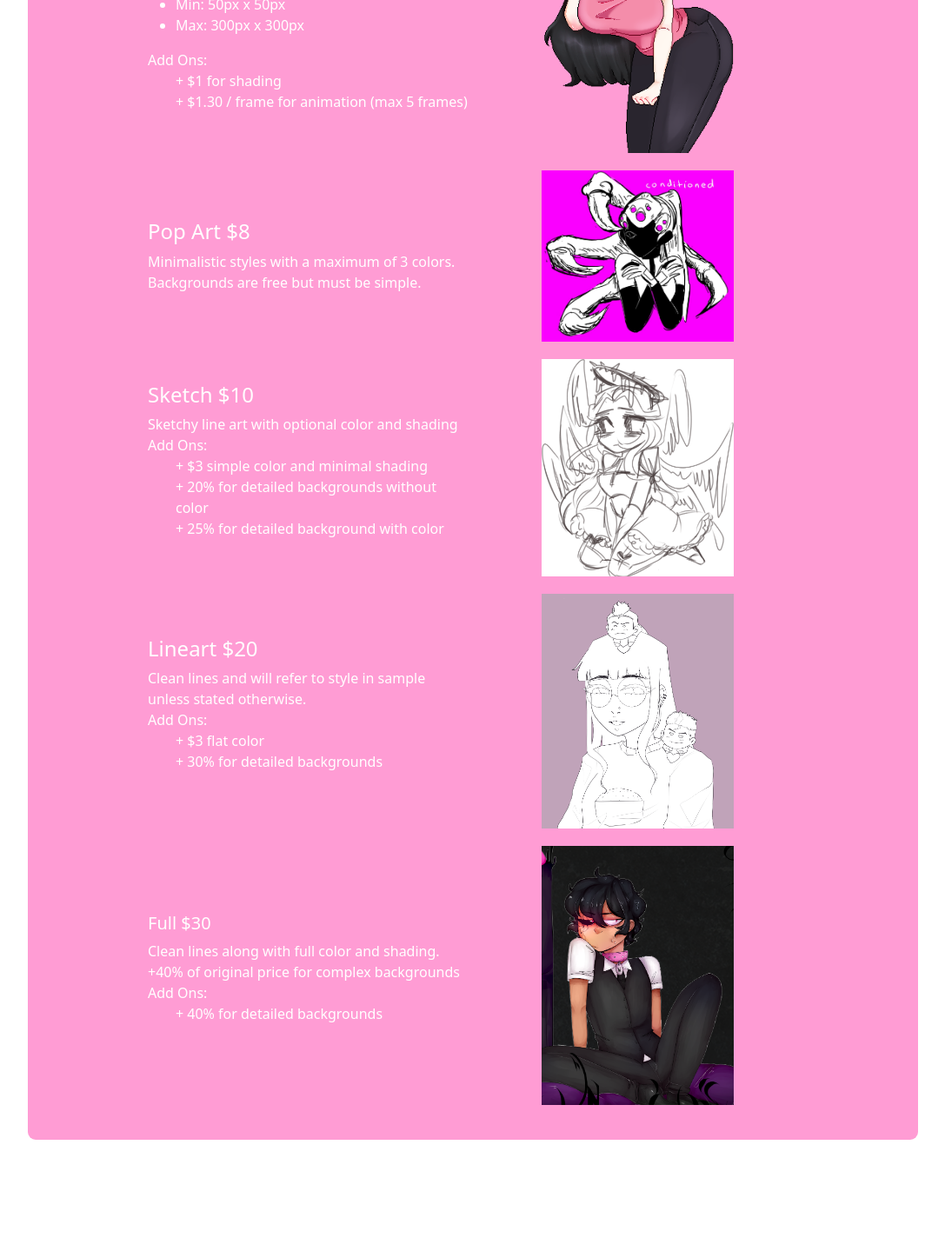
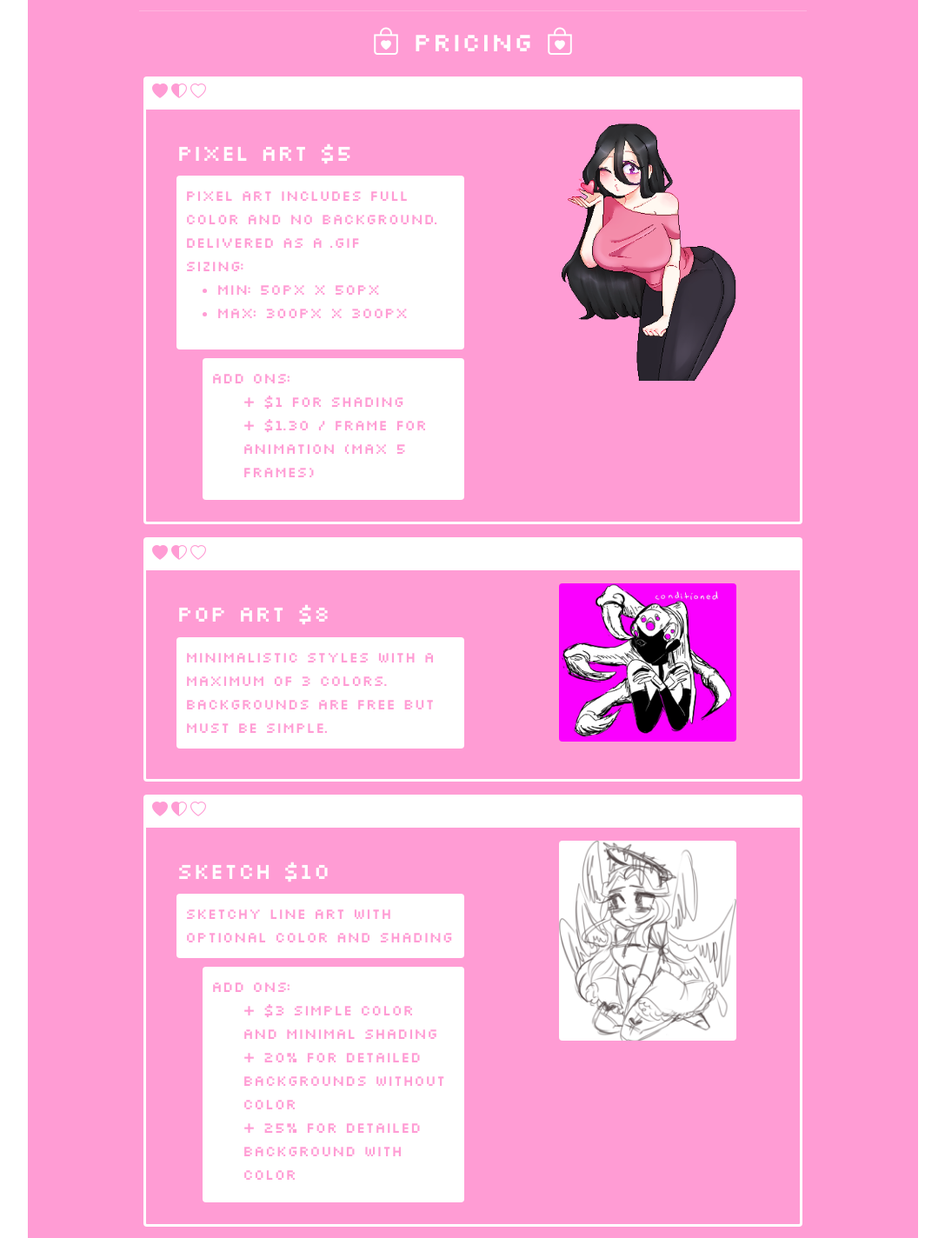
Before and after one commit to chaydotgit/pyupew-website, an Angular app: page /commissions in a window 1280 px wide. Shown: the part 1080-2504 px from the top of the page at 87% size, without its empty margins (96-1183 px from the left). Built offline with nearby package versions, Linux system fonts and the light colour scheme; a web font is replaced by a local one.

Commit message:
added process and template to commissions, changed up format

```diff
--- a/src/app/commissions/commissions.component.css
+++ b/src/app/commissions/commissions.component.css
@@ -19,7 +19,7 @@
   color: white;
   background-color: #ff9cd4;
   padding: 30px 30px 30px;
-  margin: 20px 5% 40px;
+  margin: 20px 40px 20px;
   border-radius: 9px;
 }
 
@@ -52,17 +52,35 @@ h3 {
   font-family: silkscreennormal;
 }
 
+h4 {
+  font-family: silkscreennormal;
+}
+
+.option-top {
+  text-align: left;
+  letter-spacing: 4px;
+  padding: 4px 10px 4px;
+  margin: 10px 5px 0px;
+  background: white;
+  color: #ff9cd4;
+  border-top-left-radius: 4px;
+  border-top-right-radius: 4px;
+}
+
 .option {
-  margin: 5px 5px 5px;
+  border: 3px solid white;
+  border-bottom-left-radius: 4px;
+  border-bottom-right-radius: 4px;
+  margin: 0px 5px 5px;
   display: flex;
   flex-direction: column;
-  align-items: center;
+  align-items: flex-start;
 }
 
 .desc-item {
   width: 100%;
   text-align: left;
-  padding: 5px 5px 5px;
+  padding: 15px 15px 5px;
   display: flex;
   flex-direction: column;
 }
@@ -75,8 +93,77 @@ h3 {
   align-items: center;
 }
 
+.description {
+  background-color: white;
+  color: #ff9cd4;
+  font-family: silkscreennormal;
+  padding: 10px 10px 10px;
+  margin-bottom: 10px;
+  border-radius: 4px;
+}
+
+.add-on {
+  background-color: white;
+  color: #ff9cd4;
+  font-family: silkscreennormal;
+  padding: 10px 10px 0px;
+  margin-left: 30px;
+  border-radius: 4px;
+}
+
 img {
   width: 100%;
+  border-radius: 4px;
+  margin: 10px 0px 10px;
+}
+
+.process {
+  font-family: silkscreennormal;
+  font-size: 10px;
+  display: flex;
+  align-items: center;
+  justify-content: center;
+  padding-bottom: 10px;
+}
+
+.process-icon {
+  font-size: 20px;
+}
+
+.process-item {
+  display: inline-block;
+}
+
+.process-arrow {
+  font-size: 20px;
+}
+
+.process-description {
+  text-align: left;
+  font-size: 18px;
+}
+
+.template-top {
+  text-align: left;
+  letter-spacing: 4px;
+  padding: 4px 10px 4px;
+  margin: 10px 5px 0px;
+  background: white;
+  color: #ff9cd4;
+  font-family: silkscreennormal;
+  border-top-left-radius: 4px;
+  border-top-right-radius: 4px;
+}
+
+.template {
+  border: 3px solid white;
+  border-bottom-left-radius: 4px;
+  border-bottom-right-radius: 4px;
+  margin: 0px 5px 5px;
+  padding: 10px 20px 0px;
+  display: flex;
+  text-align: left;
+  font-size: 20px;
 }
 
 @media screen and (min-width: 600px) {
@@ -84,15 +171,21 @@ img {
     margin: 20px 20%;
   }
 
-  .commissions {
-    margin: 20px 5% 40px;
-    padding: 30px 20% 30px;
-  }
-
   img {
     width: 100%;
   }
 
+  .process {
+    font-size: 14px;
+  }
+
+  .process-icon {
+    font-size: 24px;
+  }
+
+  .process-arrow {
+    font-size: 24px;
+  }
 }
 
 @media screen and (min-width: 800px) {
@@ -101,7 +194,7 @@ img {
   }
 
   .commissions {
-    margin: 20px 10% 40px;
+    margin: 20px 10% 20px;
     padding: 30px 10% 30px;
   }
 
@@ -109,6 +202,17 @@ img {
     width: 50%;
   }
 
+  .process {
+    font-size: 18px;
+  }
+
+  .process-icon {
+    font-size: 32px;
+  }
+
+  .process-arrow {
+    font-size: 32px;
+  }
 }
 
 @media screen and (min-width: 1280px) {
@@ -120,8 +224,18 @@ img {
     flex-direction: row;
   }
 
+  .desc-item {
+    margin: 20px;
+  }
+
   img {
     width: 60%;
   }
 
 }
+
+@media screen and (min-width: 1920px) {
+  .commissions {
+    margin: 20px 300px 20px;
+  }
+}
--- a/src/app/commissions/commissions.component.html
+++ b/src/app/commissions/commissions.component.html
@@ -3,7 +3,9 @@
 </div>
 
 <div class="commissions text-center">
-  <h2>OPEN</h2>
+  <h2>STATUS:</h2>
+  <h2>OPEN <i class="bi bi-sun"></i></h2>
+  <h2>CLOSED <i class="bi bi-moon-stars"></i></h2>
 
   <hr>
 
@@ -22,6 +24,8 @@
       <td>OPEN</td>
     </tr>
   </table>
+
+  <hr>
 
   <h3><i class="bi bi-stars"></i> Rules & Info <i class="bi bi-stars"></i></h3>
   <div class="rules">
@@ -45,11 +49,19 @@
 
   <hr>
 
-  <h3><i class="bi bi-coin"></i> Pricing <i class="bi bi-coin"></i></h3>
+  <h3>
+    <i class="bi bi-bag-heart"></i> Pricing <i class="bi bi-bag-heart"></i>
+  </h3>
 
+  <div class="option-top">
+    <i class="bi bi-heart-fill"></i>
+    <i class="bi bi-heart-half"></i>
+    <i class="bi bi-heart"></i>
+  </div>
   <div class="option">
     <div class="desc-item">
       <h4>Pixel Art $5</h4>
+      <div class="description">
         Pixel art includes full color and no background. Delivered as a .gif
         <br>
         Sizing:
@@ -57,11 +69,15 @@
           <li>Min: 50px x 50px</li>
           <li>Max: 300px x 300px</li>
         </ul>
+      </div>
+
+      <div class="add-on">
         Add Ons:
         <ul style="list-style-type:none;">
           <li>+ $1 for shading</li>
           <li>+ $1.30 / frame for animation (max 5 frames)</li>
         </ul>
+      </div>
     </div>
 
     <div class="example-item">
@@ -69,21 +85,38 @@
     </div>
   </div>
 
+  <div class="option-top">
+    <i class="bi bi-heart-fill"></i>
+    <i class="bi bi-heart-half"></i>
+    <i class="bi bi-heart"></i>
+  </div>
   <div class="option">
     <div class="desc-item">
       <h4>Pop Art $8</h4>
+
+      <div class="description">
         Minimalistic styles with a maximum of 3 colors. Backgrounds are free but must be simple.
       </div>
+    </div>
+
     <div class="example-item">
       <img src="assets/images/popart.jpg">
     </div>
   </div>
 
+  <div class="option-top">
+    <i class="bi bi-heart-fill"></i>
+    <i class="bi bi-heart-half"></i>
+    <i class="bi bi-heart"></i>
+  </div>
   <div class="option">
     <div class="desc-item">
       <h4>Sketch $10</h4>
+      <div class="description">
         Sketchy line art with optional color and shading
-      <br>
+      </div>
+
+      <div class="add-on">
         Add Ons:
         <ul style="list-style-type:none;">
           <li>+ $3 simple color and minimal shading</li>
@@ -91,41 +124,154 @@
           <li>+ 25% for detailed background with color</li>
         </ul>
       </div>
+    </div>
+
     <div class="example-item">
       <img src="assets/images/sketch.png">
     </div>
   </div>
 
+  <div class="option-top">
+    <i class="bi bi-heart-fill"></i>
+    <i class="bi bi-heart-half"></i>
+    <i class="bi bi-heart"></i>
+  </div>
   <div class="option">
     <div class="desc-item">
       <h4>Lineart $20</h4>
+      <div class="description">
         Clean lines and will refer to style in sample unless stated otherwise.
-      <br>
+      </div>
+
+      <div class="add-on">
         Add Ons:
         <ul style="list-style-type:none;">
           <li>+ $3 flat color</li>
           <li>+ 30% for detailed backgrounds</li>
         </ul>
       </div>
+    </div>
+
     <div class="example-item">
       <img src="assets/images/lineart.png">
     </div>
   </div>
 
+  <div class="option-top">
+    <i class="bi bi-heart-fill"></i>
+    <i class="bi bi-heart-half"></i>
+    <i class="bi bi-heart"></i>
+  </div>
   <div class="option">
     <div class="desc-item">
-      <h5>Full $30</h5>
+      <h4>Full $30</h4>
+
+      <div class="description">
         Clean lines along with full color and shading.
-      +40% of original price for complex backgrounds
-      <br>
+      </div>
+
+      <div class="add-on">
         Add Ons:
         <ul style="list-style-type:none;">
           <li>+ 40% for detailed backgrounds</li>
         </ul>
       </div>
+    </div>
+
     <div class="example-item">
       <img src="assets/images/full.jpg">
     </div>
   </div>
 
+  <hr>
+
+  <h3>The Process</h3>
+  <div class="process">
+    <div class="process-item">
+      <i class="process-icon bi bi-postcard-heart"></i>
+      <div class="process-text">Inquiry</div>
     </div>
+
+    <i class="process-arrow bi bi-heart-arrow"></i>
+
+    <div class="process-item">
+      <i class="process-icon bi bi-hand-thumbs-up"></i>
+      <div class="process-text">Agreement</div>
+    </div>
+
+    <i class="process-arrow bi bi-heart-arrow"></i>
+
+    <div class="process-item">
+      <i class="process-icon bi bi-pen"></i>
+      <div class="process-text">Creation</div>
+    </div>
+
+    <i class="process-arrow bi bi-heart-arrow"></i>
+
+    <div class="process-item">
+      <i class="process-icon bi bi-currency-dollar"></i>
+      <div class="process-text">Payment</div>
+    </div>
+
+    <i class="process-arrow bi bi-heart-arrow"></i>
+
+    <div class="process-item">
+      <i class="process-icon bi bi-envelope-paper-heart"></i>
+      <div class="process-text">Delivery</div>
+    </div>
+  </div>
+
+  <div class="process-description">
+    <ol>
+      <li>
+        <span style="font-weight: bold">Inquiry:</span> During the inquiry phase, you will contact me and provide the information needed in order to create your commission.
+        Below there is a template that you can fill out to streamline the process and make it easier!
+      </li>
+      <li>
+        <span style="font-weight: bold">Agreement:</span> I will review your commission request. I will discuss the request with you and what I am able and not able
+        to do if needed. Once we reach an agreement on the content of the commission and the price, I will be able to start your commission!
+        Throughout this I have the right to decline your request at any time.
+      </li>
+      <li>
+        <span style="font-weight: bold">Creation:</span> Throughout the creation of your commission, I will update you for approval and ask questions regarding the
+        content if necessary. This phase also includes revisions if there is something you are not happy with.
+      </li>
+      <li>
+        <span style="font-weight: bold">Payment:</span> Payment is needed before the commission is finished in order to receive the final product. I take payment through
+        (insert payment methods here)
+      </li>
+      <li>
+        <span style="font-weight: bold">Delivery:</span> Once payment is received and you are happy with your commission, you will receive the artwork in (insert file format here)!
+      </li>
+    </ol>
+  </div>
+
+  <hr>
+
+  <h3>Request a Commission</h3>
+  <p>
+    To request a commission, contact me through any of the following
+  </p>
+  <p>
+    To make the process easier, please have this information ready when requesting to make discussion regarding the commission easier!
+    Feel free to copy and paste this template when inquiring from me.
+  </p>
+
+  <div class="template-top">
+    <i class="bi bi-heart-fill"></i>
+    <i class="bi bi-heart-half"></i>
+    <i class="bi bi-heart"></i>
+    Commission Request Template
+  </div>
+  <div class="template">
+    <ul>
+      <li>Your Email / Discord:</li>
+      <li>Commission Type (Pixel, Pop Art, Sketch, Lineart, Full: </li>
+      <li>Number of Characters: </li>
+      <li>Detailed Background (Yes/No): </li>
+      <li>Basic Commission Description: </li>
+      <li>Reference Images: </li>
+    </ul>
+  </div>
+
+</div>
--- a/src/app/home/home.component.css
+++ b/src/app/home/home.component.css
@@ -6,7 +6,7 @@
   color: white;
   background-color: #ff9cd4;
   padding: 30px 30px 30px;
-  margin: 20px 40px;
+  margin: 20px 40px 20px;
   border-radius: 9px;
 }
 
@@ -20,12 +20,6 @@ h2 {
   padding-left: 4px;
 }
 
-@media screen and (min-width: 800px) {
-  .welcome {
-    padding: 30px 100px 30px;
-    margin: 20px 300px;
-  }
-}
 
 hr.rounded {
   border-top: 2px solid white;
@@ -36,7 +30,7 @@ hr.rounded {
 .profile-img {
   width: 300px;
   border-radius: 8px;
-  margin: 1px auto 10px;
+  margin-bottom: 20px;
 }
 
 .socials {
@@ -69,3 +63,17 @@ hr.rounded {
   font-size: 20px;
   cursor: pointer;
 }
+
+@media screen and (min-width: 800px) {
+  .welcome {
+    padding: 30px 40px 30px;
+    margin: 20px 100px;
+  }
+}
+
+@media screen and (min-width: 1280px) {
+  .welcome {
+    padding: 30px 40px 30px;
+    margin: 20px 300px;
+  }
+}
--- a/src/app/home/home.component.html
+++ b/src/app/home/home.component.html
@@ -11,15 +11,21 @@
 
   <hr class="rounded">
 
+  <h2 class="text-center">Latest Sticker Release!</h2>
+  <img src="assets/images/sticker.jpg" style="width:300px;">
+
+  <hr class="rounded">
+
   <div class="socials text-center">
     <h2>Socials</h2>
-    <a href="https://twitter.com/pyupew" class="fa fa-twitter"></a>
-    <a href="https://twitter.com/pyupew" class="fa fa-instagram"></a>
-    <a href="https://twitter.com/pyupew" class="fa fa-tumblr"></a>
+    <a href="https://twitter.com/pyupew" class="fa fa-twitter" target="_blank"></a>
+    <a href="https://www.instagram.com/pyupew/?hl=en" class="fa fa-instagram" target="_blank"></a>
+    <a href="https://pyupew.tumblr.com/" class="fa fa-tumblr" target="_blank"></a>
+    <a href= "https://www.deviantart.com/pyupew" class="fa fa-deviantart" target="_blank"></a>
   </div>
 
   <hr class="rounded">
 
-  <div class="contact-button">Contact Me <i class="bi bi-envelope-heart"></i></div>
+  <div class="contact-button" (click)="open()">Contact Me <i class="bi bi-envelope-heart"></i></div>
 
 </div>
--- a/src/app/home/home.component.ts
+++ b/src/app/home/home.component.ts
@@ -1,4 +1,28 @@
 import { Component, OnInit } from '@angular/core';
+import { NgbActiveModal, NgbModal } from "@ng-bootstrap/ng-bootstrap";
+
+@Component({
+  selector: 'contact-modal',
+  template: `
+    <div class="modal-header">
+      <div class="modal-title">Contact</div>
+      <button type="button" class="btn-close" aria-label="Close" (click)="activeModal.dismiss('Cross click')"></button>
+    </div>
+    <div class="modal-body text-center">
+      Contact me through the information below!
+      <div class="social-links">
+        <i class="bi bi-envelope-heart"> hazelsolares@gmail.com</i>
+        <i class="bi bi-discord"> @pyu#7518</i>
+      </div>
+
+    </div>
+  `,
+})
+
+export class ContactModalContent {
+  constructor(public activeModal: NgbActiveModal) {
+  }
+}
 
 @Component({
   selector: 'app-home',
@@ -7,9 +31,13 @@ import { Component, OnInit } from '@angular/core';
 })
 export class HomeComponent implements OnInit {
 
-  constructor() { }
+  constructor(private modalService: NgbModal) { }
 
   ngOnInit(): void {
   }
 
+  open() {
+    this.modalService.open(ContactModalContent);
+  }
+
 }
--- a/src/styles.css
+++ b/src/styles.css
@@ -7,12 +7,18 @@
 body {
   margin-bottom: 60px;
 }
+
 footer {
   background-color: white;
   position: fixed;
   bottom: 0;
   padding: 10px;
   width: 100%;
+}
+
+html {
+  font-family: Verdana;
+  font-size: large;
 }
 
 @font-face {
```
Also changed, not shown: src/assets/images/sticker.jpg (added). Lines whose indentation alone changed are shown as unchanged.
